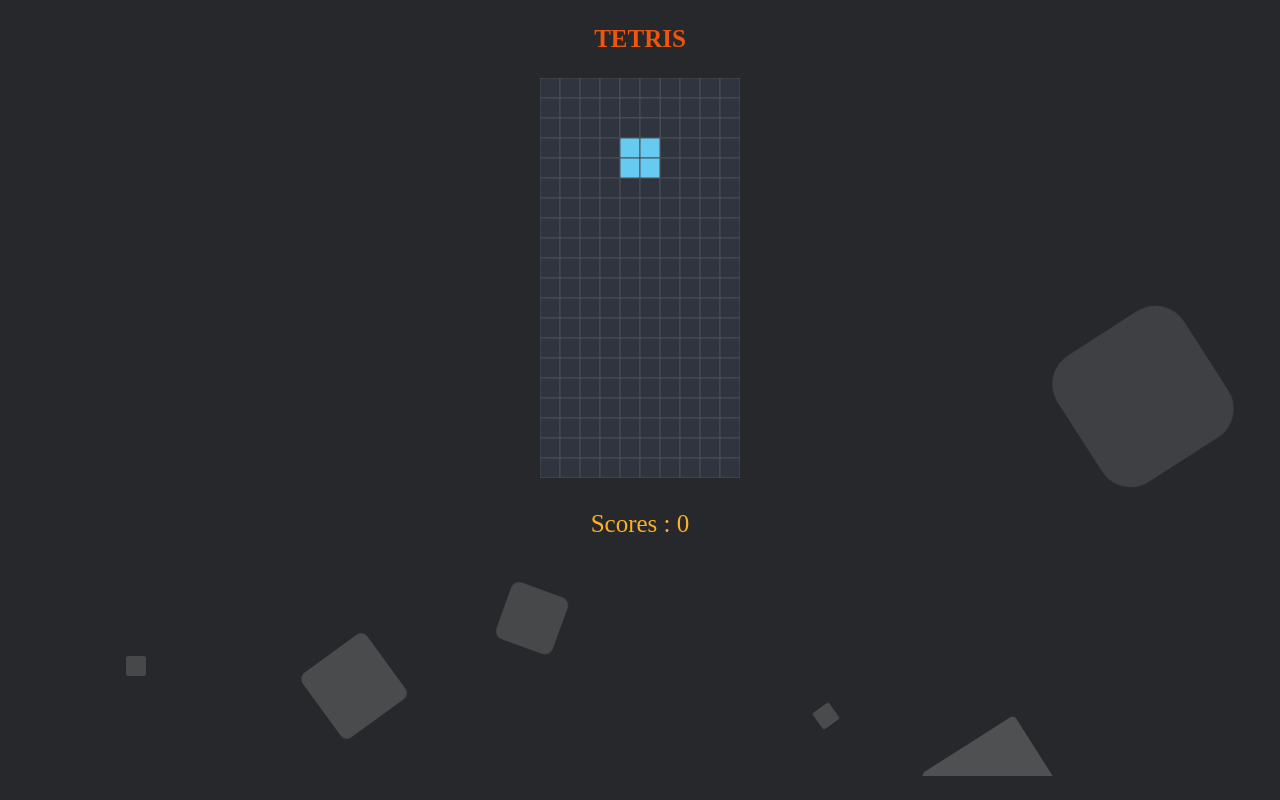
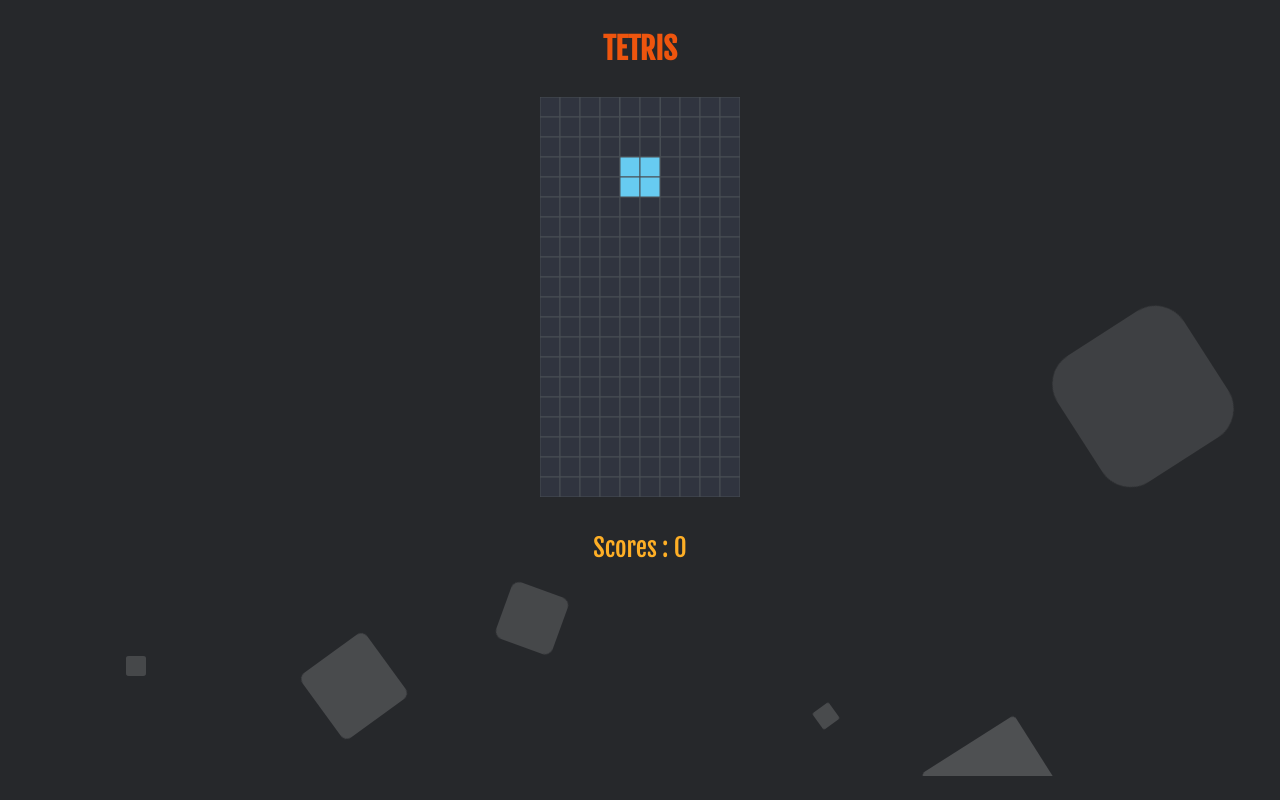
Before and after one commit to BimalshaHasanthi/Tetris-JS, a plain HTML site: page index.html in a window 1280 px wide. Drawn offline with Linux system fonts and the light colour scheme; a web font is replaced by a local one.

Commit message:
Changed Font

```diff
--- a/index.html
+++ b/index.html
@@ -17,16 +17,18 @@
     <style>
         #score{
             display: inline-block;
+            font-family: 'Fjalla One', sans-serif;
         }
         body{
             text-align: center;
             background-color: #26282b;
         }
         header{
-            font-size: 25px;
+            font-size: 30px;
             color: #ee550e;
             font-weight: bold;
             z-index: 2;
+            font-family: 'Fjalla One', sans-serif;
         }
         main{
             position: relative;
@@ -37,6 +39,8 @@
             font-size: 25px;
             color: #feaf26;
             z-index: 1;
+            font-family: 'Fjalla One', sans-serif;
+
         }
         #message{
             position: fixed;
--- a/script.js
+++ b/script.js
@@ -157,7 +157,7 @@ Piece.prototype.lock = function(){
                     window.location.reload();
                 }
 
-                let displayScore= document.querySelector("#message>div:nth-child(2)");
+                let displayScore= document.querySelector("#message>div:nth-child(3)");
                 displayScore.innerHTML= "Score : "+score;
 
                 gameOver = true;
```
